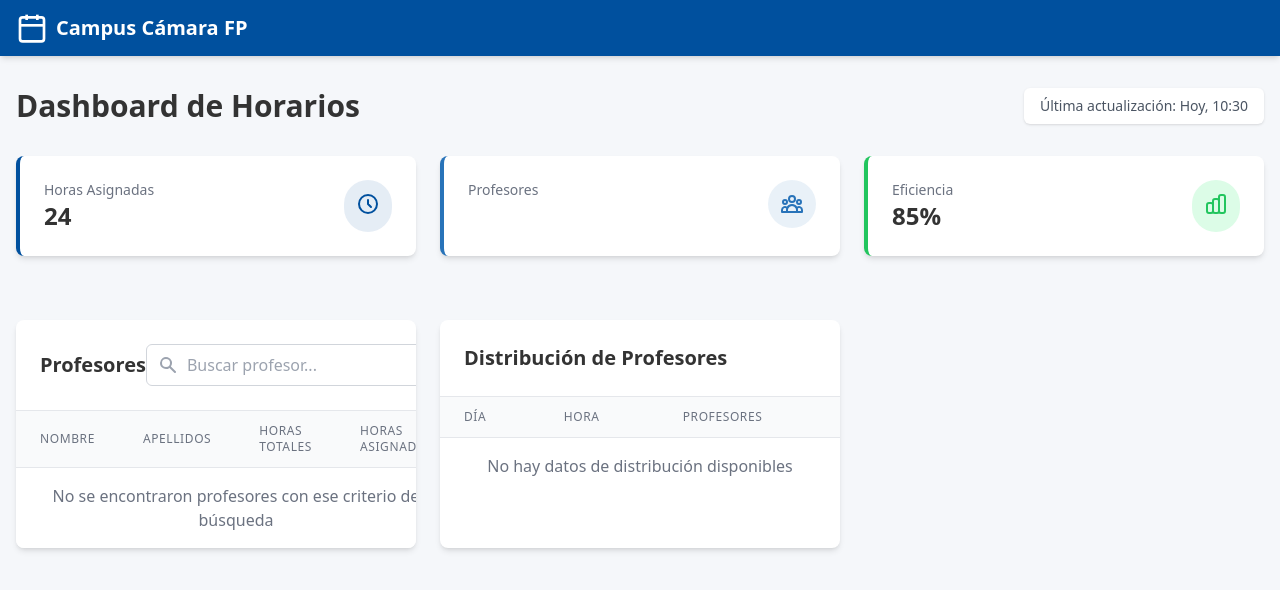
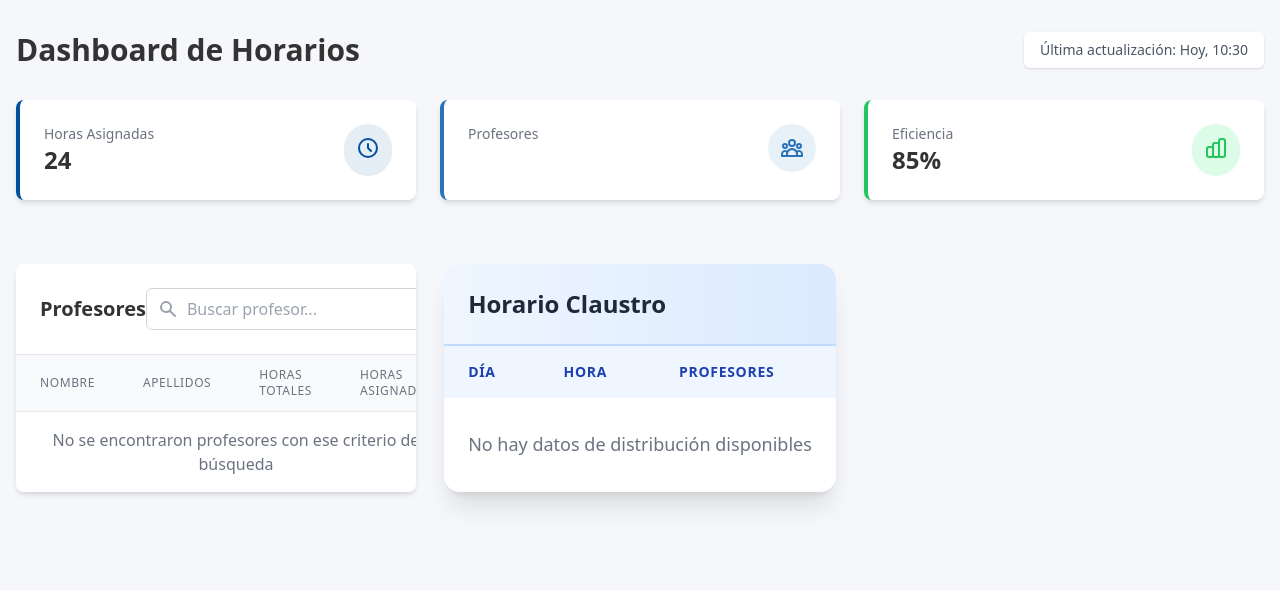
Before and after one commit to PabSdev/Proyecto_Horario, a Flask app: template templates/dashboard.html in a window 1280 px wide. Shown: the top 590 px of the page. Run offline with Flask 3, Linux system fonts and the light colour scheme; the template is opened without the code that fills it, so the values that code supplies are empty; some libraries are stand-ins or nearby versions.

Commit message:
mejorada la intefaz

```diff
--- a/templates/dashboard.html
+++ b/templates/dashboard.html
@@ -11,21 +11,6 @@
 
 <body class="bg-light min-h-screen font-sans">
     <!-- Navbar -->
-    <nav class="bg-primary text-white shadow-md">
-        <div class="container mx-auto px-4 py-3 flex justify-between items-center">
-            <div class="flex items-center space-x-2">
-                <svg xmlns="http://www.w3.org/2000/svg" class="h-8 w-8" viewBox="0 0 24 24" fill="none"
-                    stroke="currentColor" stroke-width="2">
-                    <rect x="3" y="4" width="18" height="18" rx="2" ry="2"></rect>
-                    <line x1="16" y1="2" x2="16" y2="6"></line>
-                    <line x1="8" y1="2" x2="8" y2="6"></line>
-                    <line x1="3" y1="10" x2="21" y2="10"></line>
-                </svg>
-                <span class="font-bold text-xl center">Campus Cámara FP</span>
-            </div>
-        </div>
-    </nav>
-
     <div class="container mx-auto px-4 py-8">
         <div class="flex justify-between items-center mb-8">
             <h1 class="text-3xl font-bold text-dark">Dashboard de Horarios</h1>
@@ -168,36 +153,36 @@
             </div>
 
             <!-- Modify the Distribución de Profesores section -->
-            <div class="mt-8 bg-white rounded-lg shadow-md overflow-hidden">
-                <div class="p-6 border-b border-gray-200">
-                    <h2 class="text-xl font-semibold text-dark">Distribución de Profesores</h2>
+            <div class="max-w-4xl mx-auto mt-8 bg-white rounded-2xl shadow-xl overflow-hidden">
+                <div class="p-6 bg-gradient-to-r from-blue-50 to-blue-100 border-b-2 border-blue-200">
+                    <h2 class="text-2xl font-bold text-gray-800">Horario Claustro</h2>
                 </div>
                 <div class="overflow-x-auto">
-                    <table class="min-w-full divide-y divide-gray-200">
-                        <thead class="bg-gray-50">
-                            <tr>
-                                <th
-                                    class="px-6 py-3 text-left text-xs font-medium text-gray-500 uppercase tracking-wider">
-                                    Día</th>
-                                <th
-                                    class="px-6 py-3 text-left text-xs font-medium text-gray-500 uppercase tracking-wider">
-                                    Hora</th>
-                                <th
-                                    class="px-6 py-3 text-left text-xs font-medium text-gray-500 uppercase tracking-wider">
-                                    Profesores</th>
+                    <table class="w-full">
+                        <thead>
+                            <tr class="bg-blue-50 text-blue-800">
+                                <th class="px-6 py-4 text-left text-sm font-semibold uppercase tracking-wider">
+                                    Día
+                                </th>
+                                <th class="px-6 py-4 text-left text-sm font-semibold uppercase tracking-wider">
+                                    Hora
+                                </th>
+                                <th class="px-6 py-4 text-left text-sm font-semibold uppercase tracking-wider">
+                                    Profesores
+                                </th>
                             </tr>
                         </thead>
-                        <tbody class="bg-white divide-y divide-gray-200">
+                        <tbody class="divide-y divide-blue-100">
                             {% if distribucion is defined %}
                             {% for dia, horas in distribucion.items() %}
                             {% for hora, profesores in horas.items() %}
-                            <tr>
-                                <td class="px-6 py-4 whitespace-nowrap">{{ dia }}</td>
-                                <td class="px-6 py-4 whitespace-nowrap">{{ hora }}</td>
-                                <td class="px-6 py-4 whitespace-nowrap">
-                                    <ul>
+                            <tr class="hover:bg-blue-50 transition-colors duration-200">
+                                <td class="px-6 py-4 whitespace-nowrap text-gray-700">{{ dia }}</td>
+                                <td class="px-6 py-4 whitespace-nowrap text-gray-700">{{ hora }}</td>
+                                <td class="px-6 py-4">
+                                    <ul class="space-y-1">
                                         {% for profesor in profesores %}
-                                        <li>{{ profesor }}</li>
+                                        <li class="text-gray-600 truncate max-w-xs">{{ profesor }}</li>
                                         {% endfor %}
                                     </ul>
                                 </td>
@@ -206,7 +191,7 @@
                             {% endfor %}
                             {% else %}
                             <tr>
-                                <td colspan="3" class="px-6 py-4 text-center text-gray-500">
+                                <td colspan="3" class="px-6 py-8 text-center text-gray-500 text-lg">
                                     No hay datos de distribución disponibles
                                 </td>
                             </tr>
```
